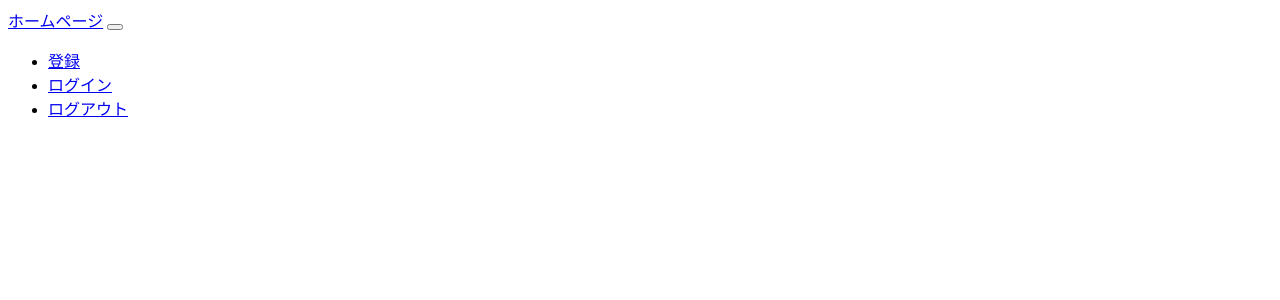
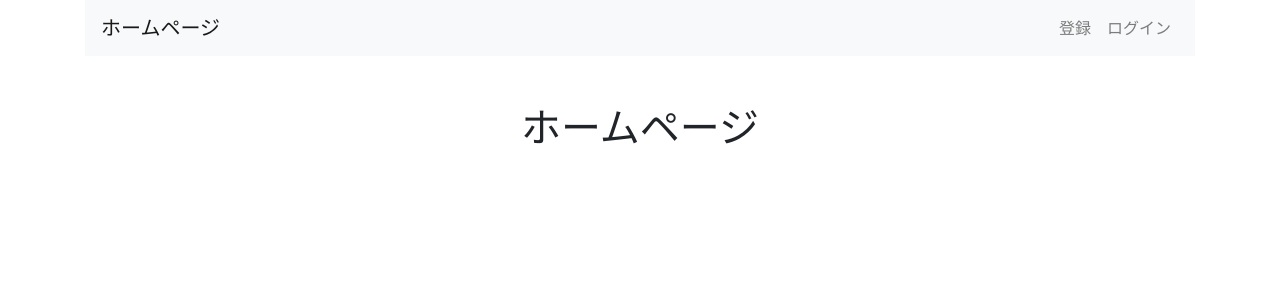
Before and after one commit to TakumiFuyuki/Sample, a Flask app: page / in a window 1280 px wide. Shown: the top 300 px of the page. Run offline with Flask 2, Linux system fonts and the light colour scheme; some libraries are stand-ins or nearby versions.

Commit message:
index html

```diff
--- a/templates/index.html
+++ b/templates/index.html
@@ -1,7 +1,12 @@
-<!-- templates/index.html -->
-
 <!doctype html>
-<title>ホームページ</title>
+<html lang="ja">
+<head>
+    <meta charset="UTF-8">
+    <meta name="viewport" content="width=device-width, initial-scale=1, shrink-to-fit=no">
+    <title>ホームページ</title>
+    <link rel="stylesheet" href="https://maxcdn.bootstrapcdn.com/bootstrap/4.0.0/css/bootstrap.min.css">
+</head>
+<body>
 
 <div class="container">
     <nav class="navbar navbar-expand-lg navbar-light bg-light">
@@ -11,17 +16,25 @@
         </button>
 
         <div class="collapse navbar-collapse" id="navbarNav">
-            <ul class="nav navbar-nav navbar-right">
+            <ul class="navbar-nav ml-auto">
                 <li class="nav-item">
                     <a class="nav-link" href="/registration">登録</a>
                 </li>
                 <li class="nav-item">
                     <a class="nav-link" href="/login">ログイン</a>
                 </li>
-                <li class="nav-item">
-                    <a class="nav-link" href="/logout">ログアウト</a>
-                </li>
             </ul>
         </div>
     </nav>
 </div>
+
+<div class="container mt-5 text-center">
+    <h1>ホームページ</h1>
+</div>
+
+<script src="https://code.jquery.com/jquery-3.2.1.slim.min.js"></script>
+<script src="https://cdnjs.cloudflare.com/ajax/libs/popper.js/1.11.0/umd/popper.min.js"></script>
+<script src="https://maxcdn.bootstrapcdn.com/bootstrap/4.0.0/js/bootstrap.min.js"></script>
+
+</body>
+</html>
```
